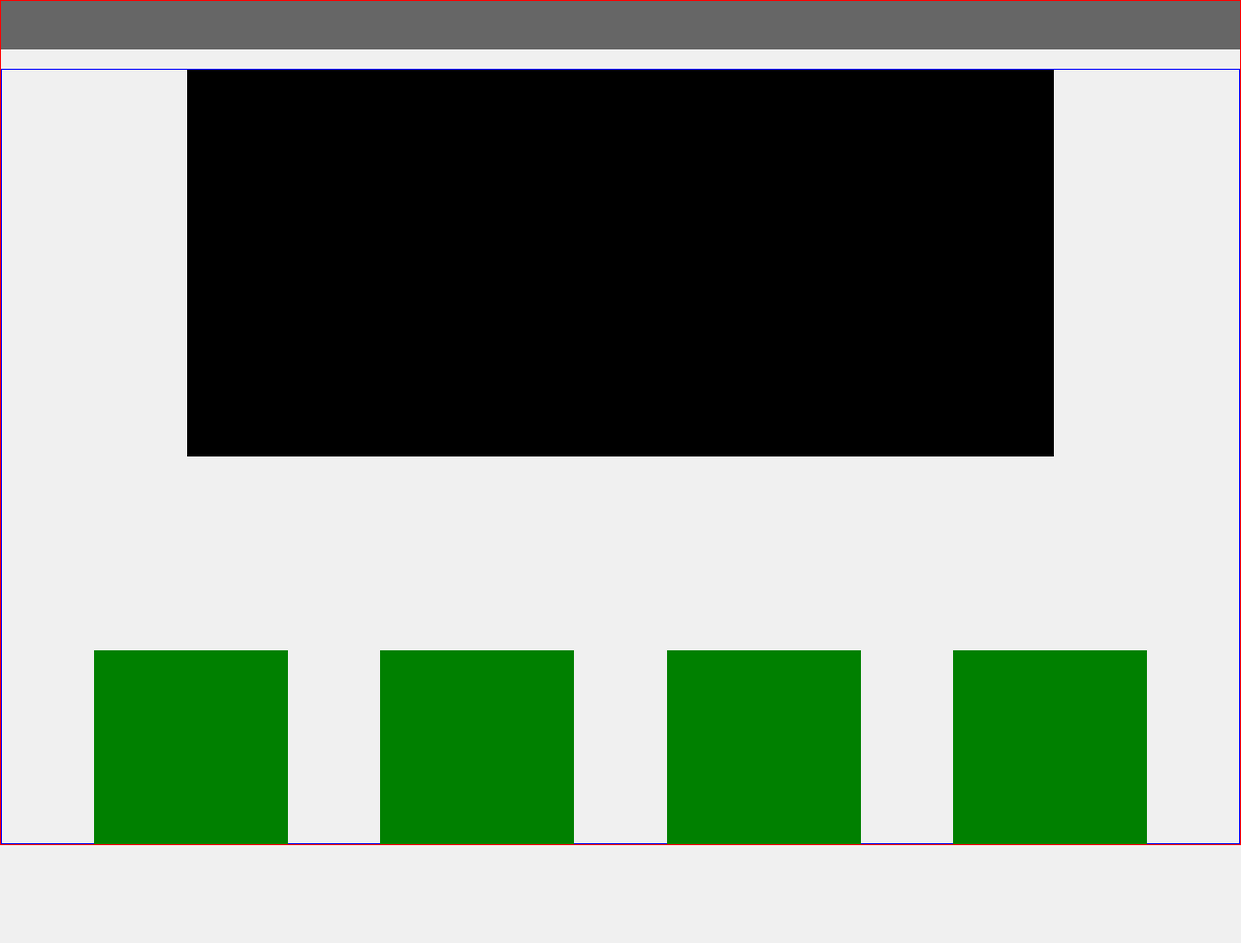
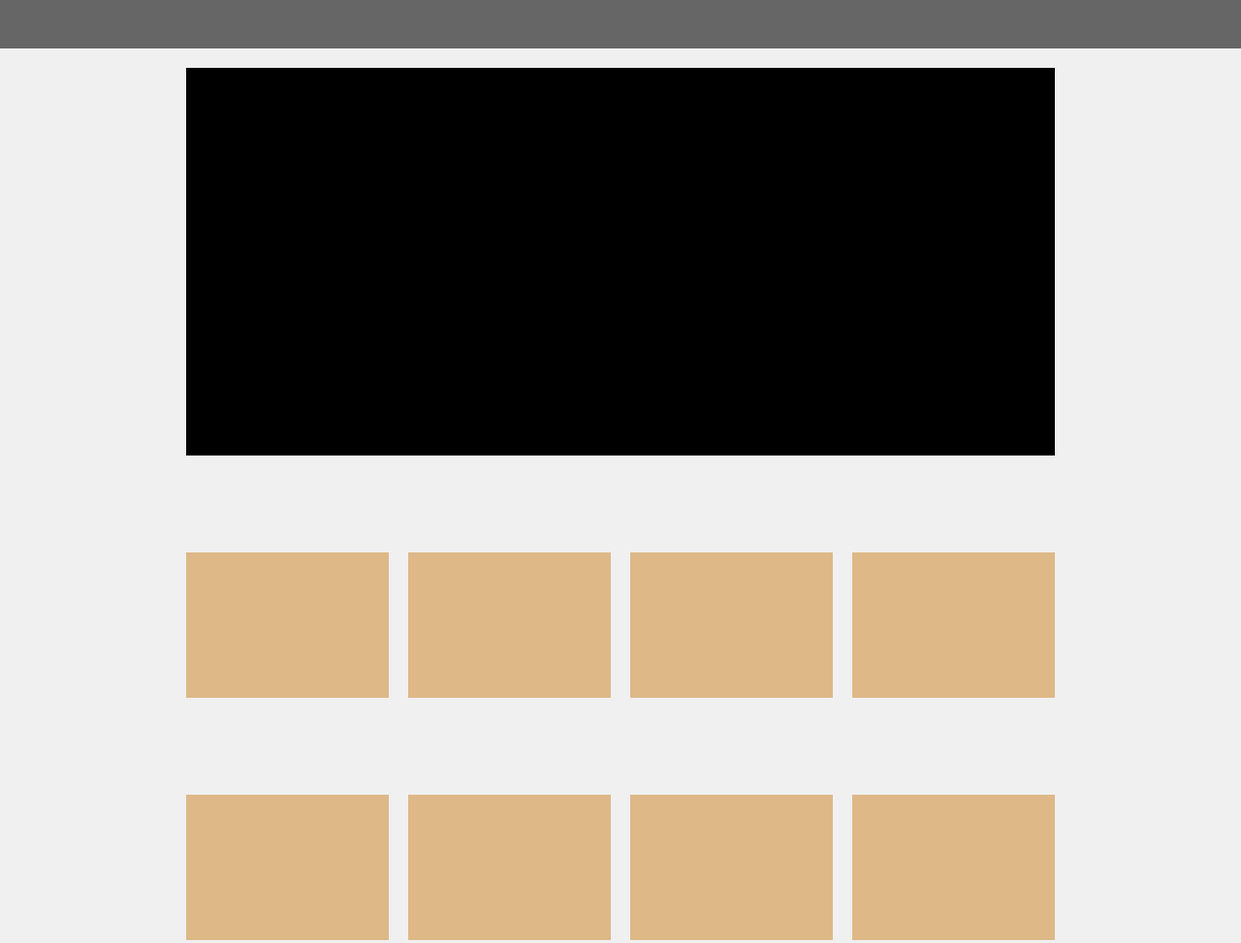
Before and after one commit to LUECHAS/cajas_flexboxs, a plain HTML site: page index.html in a window 1280 px wide. Shown: the whole page at 97% size. Before the commit the page ends 872 px from the top, so only its background shows below. Drawn offline with Linux system fonts and the light colour scheme.

Commit message:
modificando el diseño

```diff
--- a/assets/css/styles.css
+++ b/assets/css/styles.css
@@ -1,28 +1,22 @@
 /* Global Styles */
 * {
-  margin: 0; /* Elimina el margen predeterminado de todos los elementos */
-  padding: 0; /* Elimina el relleno predeterminado de todos los elementos */
-  box-sizing: border-box; /* Incluye el relleno y el borde en el tamaño total de los elementos */
+  margin: 0;
+  padding: 0;
+  box-sizing: border-box;
 }
 
-/* esta regla equivale a cada 10 px es igual a 1 rem */
 html {
   font-size: 62.5%;
 }
-/* crear properties */
+
 :root {
-  /* ### Primary */
   --gris: #666666;
 }
 
 body {
-  border: 1px solid red;
-  width: 100%;
+  font-size: 1.6rem;
   background-color: #f0f0f0;
-
 }
-
-
 
 .header {
   width: 100%;
@@ -32,25 +26,28 @@ body {
 }
 
 .main {
-  height: 100vh;
-  border: 1px solid blue;
+  display: flex;
+  flex-direction: column;
+  align-items: center;
 }
 
-.box-center{
-  height: 50%;
+.box-center {
   width: 70%;
+  height: 50vh;
   background-color: black;
-  margin: 0 auto;
+  margin-bottom: 10rem;
 }
-.boxs{
+
+.boxs {
+  width: 70%;
   display: flex;
-  justify-content: space-evenly;
-  align-items: center;
-  margin-top: 20rem;
+  justify-content: space-between;
+  margin-bottom: 10rem;
+  gap: 2rem;
 }
-.boxs > div{
-  height: 20rem;
-  width: 20rem;
-  background-color: green;
 
+.boxs > div {
+  height: 15rem;
+  width: 35rem;
+  background-color: burlywood;
 }
--- a/index.html
+++ b/index.html
@@ -2,21 +2,26 @@
 <html lang="en">
   <head>
     <title>CAJAS</title>
-    <meta charset="UTF-8"/>
-    <meta name="viewport" content="width=device-width, initial-scale=1.0"/>
-    <link rel="stylesheet" href="./assets/css/normalize.css"/>
-    <link rel="stylesheet" href="./assets/css/styles.css"/>
+    <meta charset="UTF-8" />
+    <meta name="viewport" content="width=device-width, initial-scale=1.0" />
+    <link rel="stylesheet" href="./assets/css/normalize.css" />
+    <link rel="stylesheet" href="./assets/css/styles.css" />
   </head>
   <body>
     <header class="header"></header>
     <main class="main">
       <div class="box-center"></div>
-
       <div class="boxs">
-        <div class="div"></div>
-        <div class="div"></div>
-        <div class="div"></div>
-        <div class="div"></div>
+        <div></div>
+        <div></div>
+        <div></div>
+        <div></div>
+      </div>
+      <div class="boxs">
+        <div></div>
+        <div></div>
+        <div></div>
+        <div></div>
       </div>
     </main>
   </body>
```
